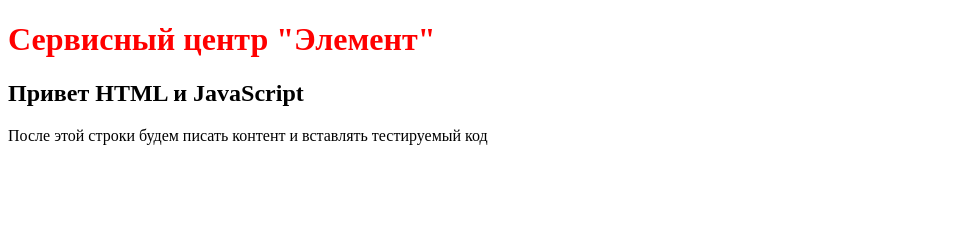
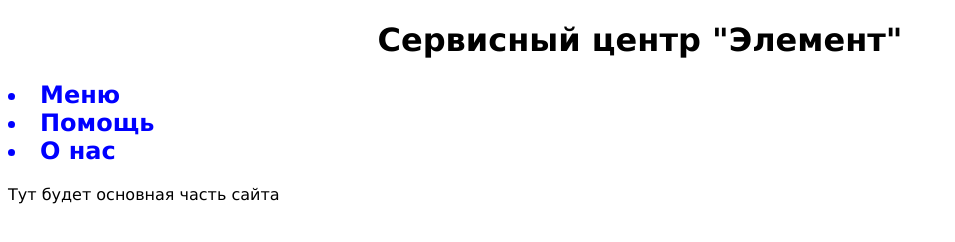
Before and after one commit to mrsnikman/mrsnikman.github.io, a plain HTML site: page index.html in a window 1280 px wide. Shown: the whole page, without its empty margins (0-955 px from the left). Drawn offline with Linux system fonts and the light colour scheme.

Commit message:
Update 1.0

```diff
--- a/index.html
+++ b/index.html
@@ -10,8 +10,19 @@
 	<header class="page_header">
 		<h1>Сервисный центр "Элемент"</h1>
 	</header>
-	<h2>Привет HTML и JavaScript</h2>
-	<p>После этой строки будем писать контент и вставлять тестируемый код</p>
+	<h2>
+		<div class="main_header">
+			<div class="container">
+				<li>Меню</li> <li>Помощь</li> <li>О нас</li>
+			</div>
+		</div>
+	</h2>
+	<div class="main_page">
+		<div class="container">
+			<p>Тут будет основная часть сайта</p>
+		</div>
+	</div>
+
 
 </body>
 </html>
--- a/styles.css
+++ b/styles.css
@@ -1,3 +1,18 @@
+
 .page_header{
-    color: red;
+    color: black;
+    text-align: center;
+    font-family: verdana;
 }
+
+.main_header{
+    .container{
+        color: blue;
+        font-family: verdana;
+    }
+}
+.main_page{
+    .container{
+        font-family: verdana;
+    }
+}
```
